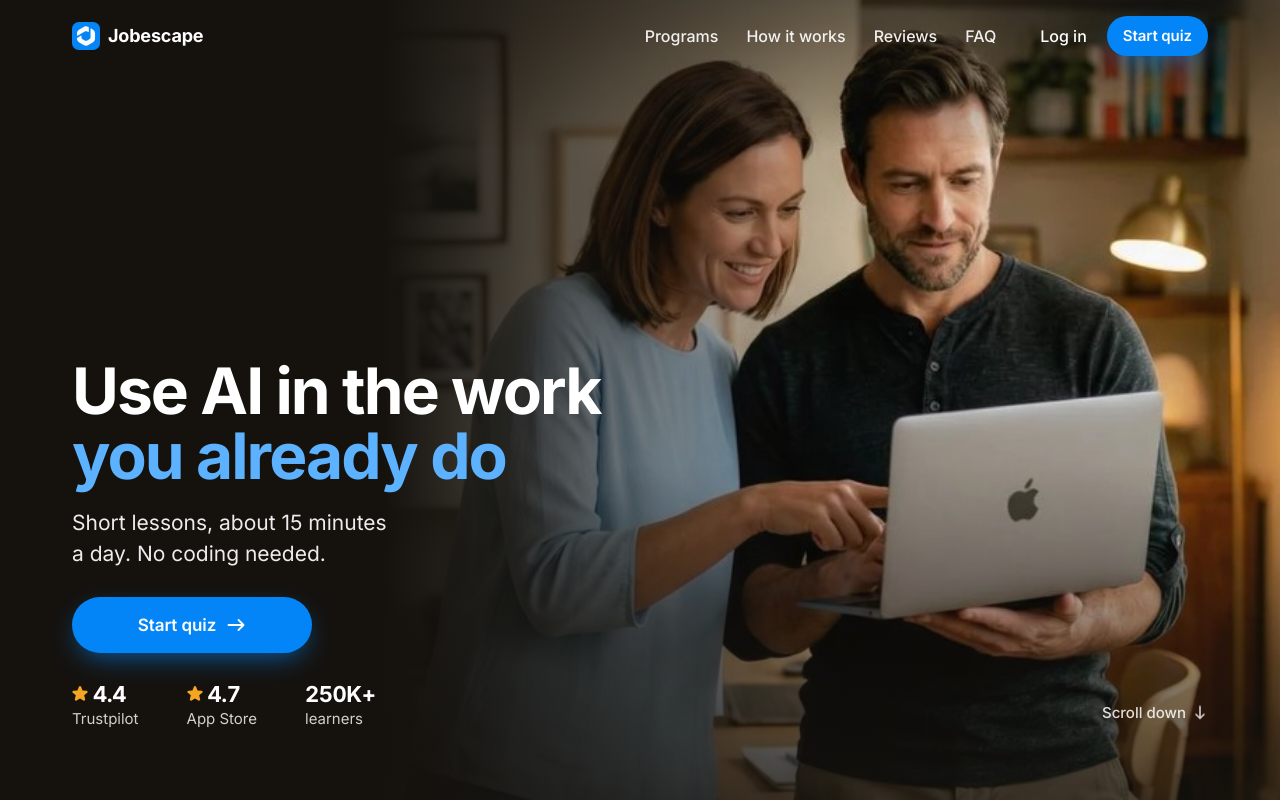
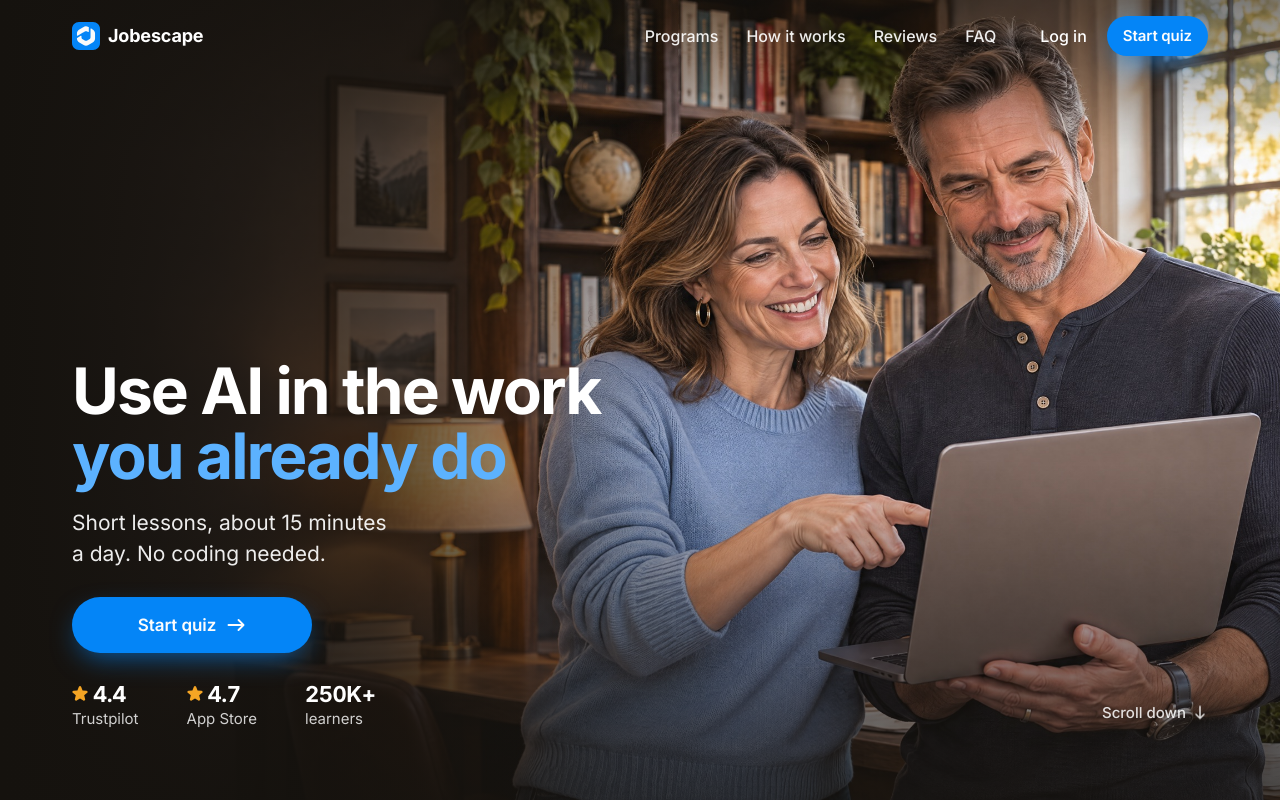
Before and after one commit to darhanan/jobescape-landing, a plain HTML site: page index.html in a window 1280 px wide. Shown: the top 803 px of the page. Drawn offline with Linux system fonts and the light colour scheme.

Commit message:
Replace hero photo with new wide image
Desktop gets a 2560px wide shot across the full hero, mobile gets its own
square crop centred on both faces. The left gradient is stronger so the
headline stays readable over the bookshelf.

Co-Authored-By: Claude Opus 5.5 <noreply@anthropic.com>

```diff
--- a/css/styles.css
+++ b/css/styles.css
@@ -84,6 +84,7 @@ h1 em{font-style:normal;color:var(--accent)}
 .vc .btn{box-shadow:0 10px 28px -8px rgba(4,133,247,.7)}
 .vc .media{position:absolute;inset:0;margin:0;z-index:0}
 .vc .bleed{position:absolute;inset:0;overflow:hidden}
+.vc .bleed picture{display:block;height:100%}
 .vc .bleed img{width:100%;height:100%;object-fit:cover;object-position:48% 0;display:block;animation:settle 1.8s var(--ease) backwards}
 @keyframes settle{from{transform:scale(1.07)}}
 .vc .bleed::after{content:"";position:absolute;inset:0;background:linear-gradient(180deg,rgba(21,18,14,.5) 0,rgba(21,18,14,0) 130px),linear-gradient(0deg,rgba(21,18,14,.9) 0%,rgba(21,18,14,.66) 36%,rgba(21,18,14,0) 64%)}
@@ -175,9 +176,8 @@ h1 em{font-style:normal;color:var(--accent)}
   .vc .cta-block{width:auto}
   .vc .cta-block .btn{width:auto;min-width:240px}
   .vc .trust{gap:48px}
-  .vc .bleed{left:auto;width:min(70%,1040px)}
-  .vc .bleed img{object-position:50% 18%}
-  .vc .bleed::after{background:linear-gradient(90deg,#15120E 0%,rgba(21,18,14,.55) 24%,rgba(21,18,14,0) 52%),linear-gradient(0deg,rgba(21,18,14,.75) 0,rgba(21,18,14,0) 42%),linear-gradient(180deg,rgba(21,18,14,.55) 0,rgba(21,18,14,0) 150px)}
+  .vc .bleed img{object-position:100% 20%}
+  .vc .bleed::after{background:linear-gradient(90deg,#15120E 0%,rgba(21,18,14,.7) 30%,rgba(21,18,14,0) 56%),linear-gradient(0deg,rgba(21,18,14,.75) 0,rgba(21,18,14,0) 42%),linear-gradient(180deg,rgba(21,18,14,.55) 0,rgba(21,18,14,0) 150px)}
   .vc .scroll{display:flex;align-items:center;gap:6px;position:absolute;z-index:3;right:max(32px,calc(50% - 568px));bottom:76px;font-size:15px;font-weight:500;color:rgba(255,255,255,.85)}
   .vc .scroll:hover{color:#fff}
   .vc .scroll .i{width:16px;height:16px;animation:nudge 2.4s ease-in-out infinite}
--- a/index.html
+++ b/index.html
@@ -54,7 +54,10 @@ Jobescape</a>
     </div>
 
     <div class="media">
-      <div class="bleed"><img src="images/hero-colleagues.jpg" alt="Two colleagues in their forties looking at a laptop together and smiling" width="640" height="640"></div>
+      <div class="bleed"><picture>
+        <source media="(min-width:768px)" srcset="images/hero-desktop.jpg" width="2560" height="1440">
+        <img src="images/hero-mobile.jpg" alt="Two colleagues in their forties looking at a laptop together and smiling" width="1433" height="1440" fetchpriority="high">
+      </picture></div>
       <a class="scroll" href="#next">Scroll down <svg class="i" aria-hidden="true" xmlns="http://www.w3.org/2000/svg" fill="none" viewBox="0 0 16 16"><path fill="currentColor" fill-rule="evenodd" d="M8 1.25a.75.75 0 0 1 .75.75v10.19l2.72-2.72a.75.75 0 1 1 1.06 1.06l-4 4a.75.75 0 0 1-1.06 0l-4-4a.75.75 0 1 1 1.06-1.06l2.72 2.72V2A.75.75 0 0 1 8 1.25" clip-rule="evenodd"/></svg></a>
     </div>
   </div>
```
Also changed, not shown: images/hero-desktop.jpg (added), images/hero-mobile.jpg (added).
